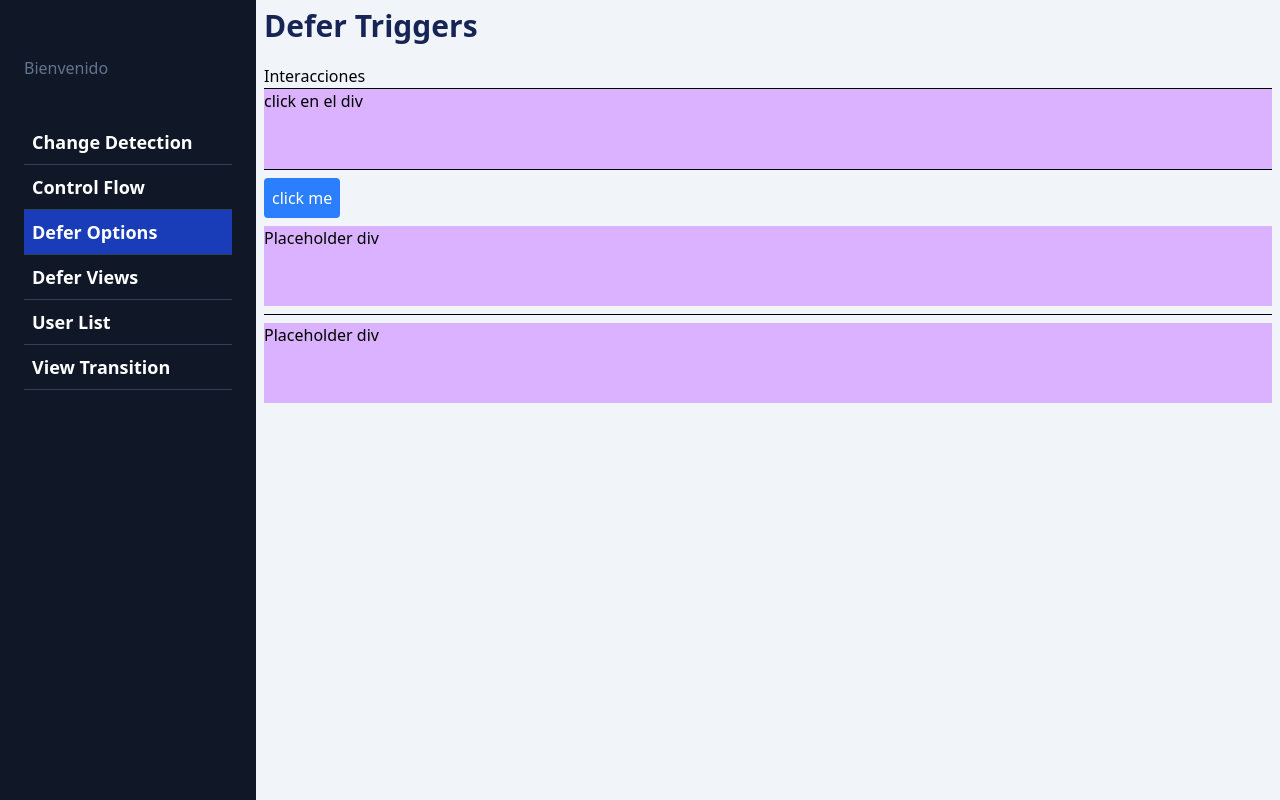
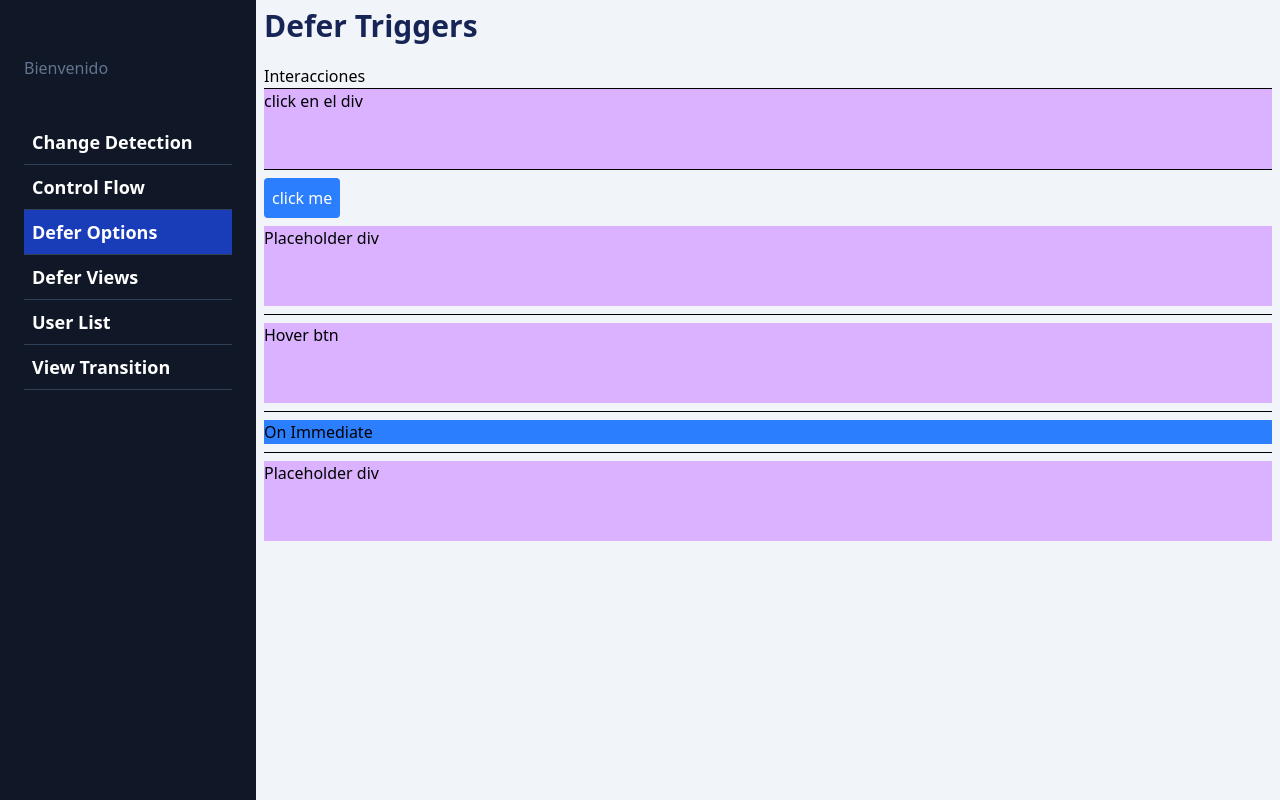
Before and after one commit to FernandoVCG33/angular-21, an Angular app in the folder my-dashboard/: page /dashboard/defer-options in a window 1280 px wide. Built offline with nearby package versions, Linux system fonts and the light colour scheme.

Commit message:
Enhance interaction handling in defer-options.html with new hover and immediate placeholders

```diff
--- a/my-dashboard/src/app/app.config.ts
+++ b/my-dashboard/src/app/app.config.ts
@@ -1,11 +1,15 @@
 import { ApplicationConfig, provideBrowserGlobalErrorListeners } from '@angular/core';
-import { provideRouter } from '@angular/router';
+import {provideRouter, withViewTransitions} from '@angular/router';
 
 import { routes } from './app.routes';
 
 export const appConfig: ApplicationConfig = {
   providers: [
-    provideBrowserGlobalErrorListeners(),
-    provideRouter(routes)
+    provideRouter(
+      routes,
+      withViewTransitions({
+        skipInitialTransition: true
+      }),
+      )
   ]
 };
--- a/my-dashboard/src/app/dashboard/pages/defer-options/defer-options.html
+++ b/my-dashboard/src/app/dashboard/pages/defer-options/defer-options.html
@@ -34,10 +34,22 @@
 
 <section>
   <hr class="my-2">
-
   @defer (on hover(btnInteracion)   ){
     <app-heavy-loaders-fast cssClass="bg-blue-500 hover:bg-blue-700 ">
       <span>On Hover</span>
+    </app-heavy-loaders-fast>
+  } @placeholder (){
+    <div class="w-full h-20 bg-purple-300">
+      Hover btn
+    </div>
+  }
+</section>
+
+<section>
+  <hr class="my-2">
+  @defer (on immediate ){
+    <app-heavy-loaders-fast cssClass="bg-blue-500 hover:bg-blue-700 ">
+      <span>On Immediate</span>
     </app-heavy-loaders-fast>
   } @placeholder (){
     <div class="w-full h-20 bg-purple-300">
@@ -45,3 +57,16 @@
     </div>
   }
 </section>
+
+<section>
+  <hr class="my-2">
+  @defer (on hover ; prefetch on immediate ){
+    <app-heavy-loaders-fast cssClass="bg-blue-500 hover:bg-blue-700 ">
+      <span>On hover,  </span>
+    </app-heavy-loaders-fast>
+  } @placeholder (){
+    <div class="w-full h-20 bg-purple-300">
+      Placeholder div
+    </div>
+  }
+</section>
```
